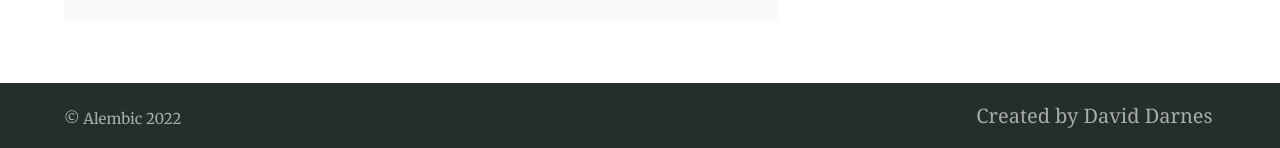
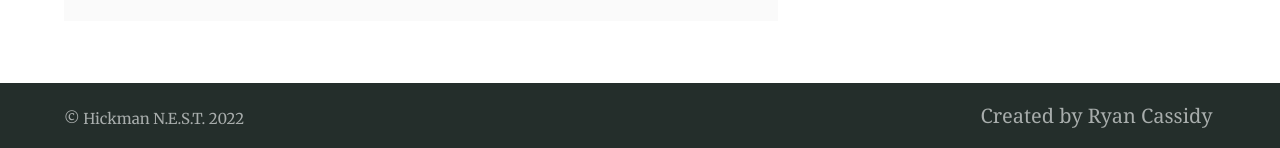
Before and after one commit to bold-fusion/hickman-nest-jekyll-alembic-fork, a Jekyll site: the page built from elements.md, in a window 1280 px wide and 900 px high, scrolled down 6363 px, cut to the strip 489-900 px from the top of the window. Shown: the part 260-408 px from the top of the strip. Built offline with Jekyll 4.4.1, drawn with Linux system fonts in a browser that asks for light colours; some of the changed text lies outside the part shown.

Commit message:
Update _config.yml

```diff
--- a/_config.yml
+++ b/_config.yml
@@ -39,15 +39,14 @@ paginate: 2 # jekyll-paginate > items per page
 paginate_path: blog/page:num # jekyll-paginate > blog page
 jekyll-mentions: https://twitter.com # jekyll-mentions > service used when @replying
 twitter:
-  username: DavidDarnes # jekyll-seo-tag > Owners twitter username
-author: DavidDarnes # jekyll-seo-tag > default author
+  username: HickmanNest # jekyll-seo-tag > Owners twitter username
+author: HickmanNest # jekyll-seo-tag > default author
 social: # jekyll-seo-tag > social overrides
-  name: David Darnes # jekyll-seo-tag > real name
+  name: Hickman N.E.S.T. # jekyll-seo-tag > real name
   links:  # jekyll-seo-tag > social aliases (sameAs)
-    - https://twitter.com/DavidDarnes
-    - https://www.facebook.com/daviddarnes
-    - https://www.linkedin.com/in/daviddarnes
-    - https://github.com/daviddarnes
+    - https://twitter.com/HickmanNest
+    - https://www.facebook.com/TheHickmanNEST
+    - https://github.com/bold-fusion
 # markdown: CommonMark # Markdown parse settings, CommonMark performs slightly better an others in build time
 # commonmark:
   # options: ["SMART", "FOOTNOTES"]
@@ -58,7 +57,7 @@ sass:
   style: compressed # Style compression
 permalink: pretty  # Permalink style (/YYYY/MM/DD/page-name/)
 excerpt_separator: <!-- more --> # Marks end of excerpt in posts
-timezone: Europe/London # Timezone for blog posts and alike
+timezone: US/Pacific # Timezone for blog posts and alike
 
 # 5. Collections
 collections:
@@ -92,14 +91,14 @@ defaults:
 
 # 7. Site settings
 encoding: utf-8 # Make sure the encoding is right
-lang: en-GB # Set the site language
-title: "Alembic" # Site name or title, also used in jekyll-seo-tag
+lang: en-US # Set the site language
+title: "Hickman N.E.S.T." # Site name or title, also used in jekyll-seo-tag
 logo: "/assets/logos/logo.svg" # Site logo, also used in jekyll-seo-tag
-description: "Alembic is a starting point for Jekyll projects. Rather than starting from scratch, this boilerplate is designed to get the ball rolling immediately" # Site description and default description, also used in jekyll-seo-tag
-url: "https://alembic.darn.es" # Site url, also used in jekyll-seo-tag
-baseurl: ""
-repo: "https://github.com/daviddarnes/alembic"
-email: "me@daviddarnes.com"
+description: "The Hickman N.E.S.T. supports Hickman Elementary School in San Diego, CA." # Site description and default description, also used in jekyll-seo-tag
+url: "https://bold-fusion.github.io" # Site url, also used in jekyll-seo-tag
+baseurl: "/hickman-nest-jekyll-alembic-fork"
+repo: "https://github.com/bold-fusion/hickman-nest-jekyll-alembic-fork"
+email: "hickmannest@gmail.com"
 # disqus: "alembic-1" # Blog post comments, uncomment the option and set the site ID from your Disqus account
 # date_format: "%-d %B %Y" # Blog post date formatting using placeholder formatting
 # google_analytics: ""
@@ -135,14 +134,13 @@ navigation_header:
   url: https://github.com/daviddarnes/alembic
 
 navigation_footer:
-- title: Created by David Darnes
-  url: https://darn.es
+- title: Created by Ryan Cassidy
+  url: https://bold-fusion.github.io
 
 social_links: # Appears in sidebar. Set the urls then uncomment and comment out as desired
-  Twitter: https://twitter.com/DavidDarnes
-  LinkedIn: https://www.linkedin.com/in/daviddarnes
-  GitHub: https://github.com/daviddarnes
-  link: https://darn.es
+  Twitter: https://twitter.com/HickmanNest
+  GitHub: https://github.com/hickman-nest
+  link: https://bold-fusion.github.io/hickman-nest-jekyll-alembic-fork/
   RSS: /feed.xml
 
 sharing_links: # Appear at the bottom of single blog posts, add as desired. The value can be 'true' or the desired button colour
```
